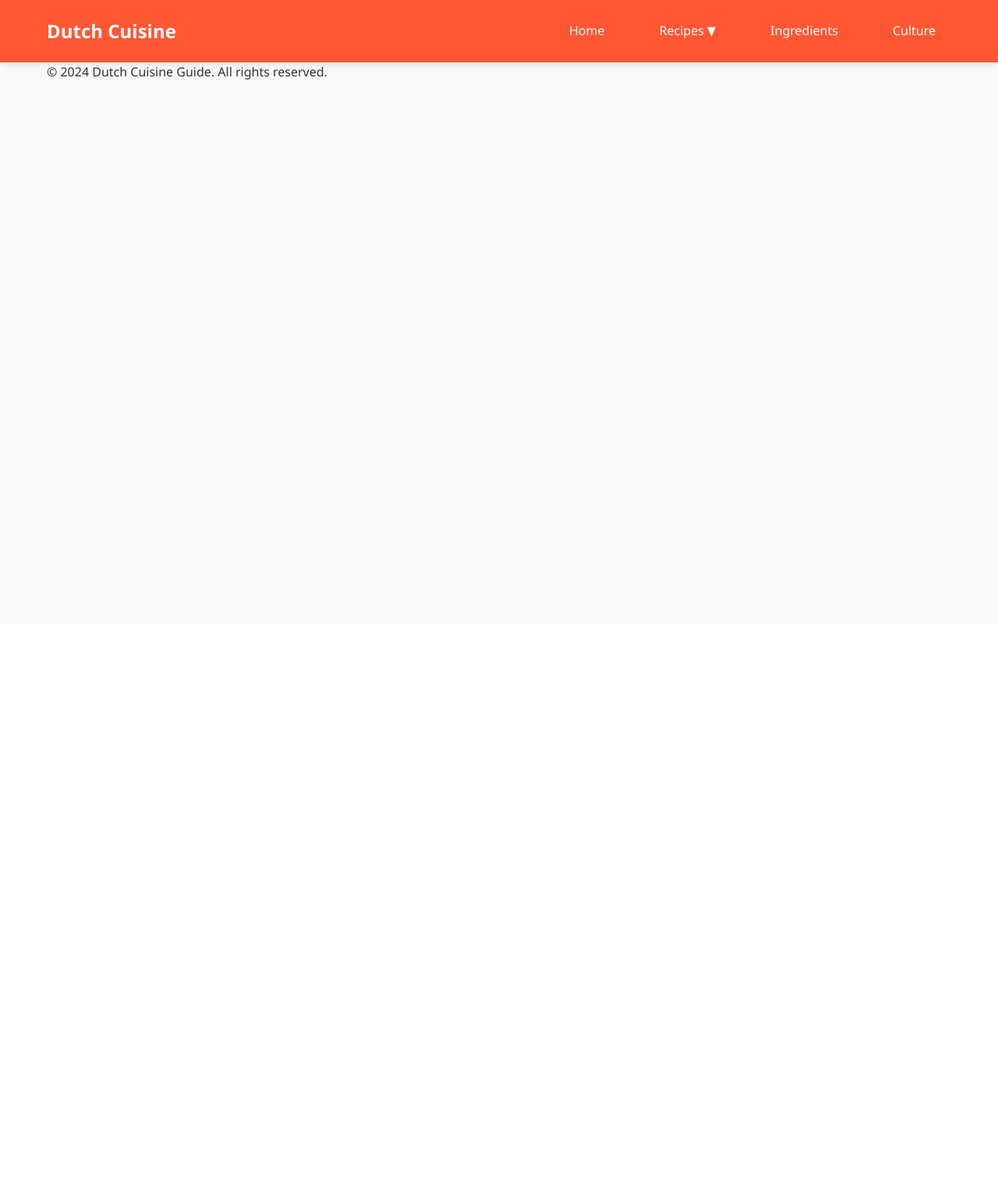
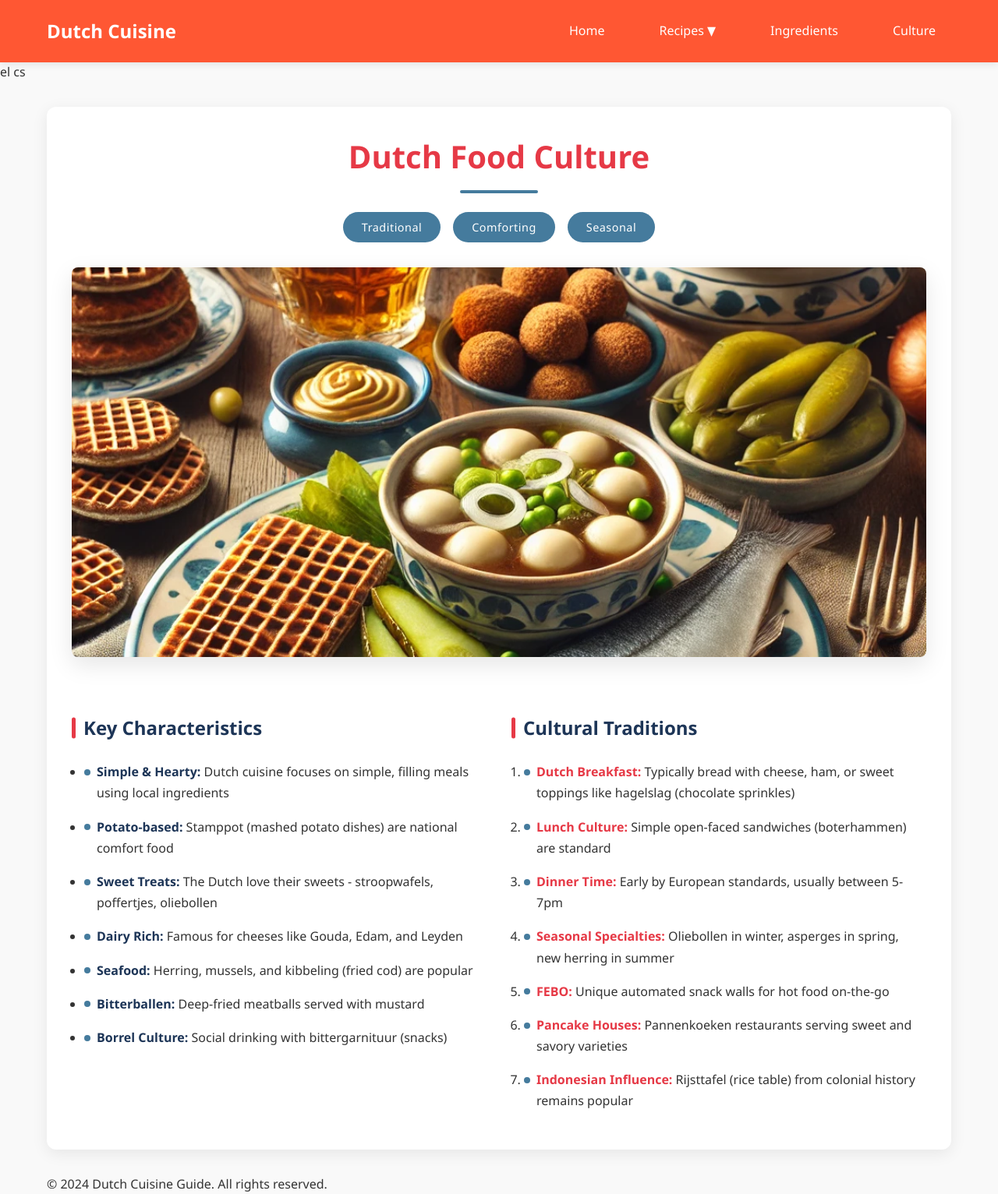
Before and after one commit to iguisado228/holanda, a PHP site: template WEB/src/views/culture.php in a window 1280 px wide. Shown: the whole page at 78% size. Before the commit the page ends 102 px from the top, so only its background shows below. Run offline with PHP 8.4, Linux system fonts and the light colour scheme; the template is opened without the code that fills it, so the values that code supplies are empty; some web fonts are replaced.

Commit message:
cuturaren atala amaitua

```diff
--- a/WEB/public/css/styles.css
+++ b/WEB/public/css/styles.css
@@ -658,3 +658,152 @@ body {
         z-index: 999;
     }
 }
+
+/* Culture Page Styles */
+.culture-container {
+    max-width: 1200px;
+    margin: 2rem auto;
+    padding: 0 20px;
+}
+
+.culture-main {
+    background: white;
+    border-radius: 12px;
+    padding: 2rem;
+    box-shadow: 0 5px 20px rgba(0,0,0,0.08);
+}
+
+.culture-title {
+    color: #e63946;
+    font-size: 2.5rem;
+    text-align: center;
+    margin-bottom: 1.5rem;
+    font-weight: 700;
+    position: relative;
+    padding-bottom: 15px;
+}
+
+.culture-title:after {
+    content: '';
+    position: absolute;
+    bottom: 0;
+    left: 50%;
+    transform: translateX(-50%);
+    width: 100px;
+    height: 4px;
+    background: #457b9d;
+    border-radius: 2px;
+}
+
+.culture-tags {
+    display: flex;
+    justify-content: center;
+    gap: 1rem;
+    margin-bottom: 2rem;
+    flex-wrap: wrap;
+}
+
+.culture-tags span {
+    background: #457b9d;
+    color: white;
+    padding: 0.5rem 1.5rem;
+    border-radius: 50px;
+    font-size: 0.9rem;
+    font-weight: 500;
+    letter-spacing: 0.5px;
+}
+
+.culture-hero-img {
+    width: 100%;
+    max-height: 500px;
+    object-fit: cover;
+    border-radius: 8px;
+    margin-bottom: 2rem;
+    box-shadow: 0 10px 30px rgba(0,0,0,0.1);
+}
+
+.culture-content {
+    display: grid;
+    grid-template-columns: 1fr 1fr;
+    gap: 2rem;
+    margin-top: 2rem;
+}
+
+.culture-subtitle {
+    color: #1d3557;
+    font-size: 1.5rem;
+    margin-bottom: 1.5rem;
+    position: relative;
+    padding-left: 15px;
+}
+
+.culture-subtitle:before {
+    content: '';
+    position: absolute;
+    left: 0;
+    top: 50%;
+    transform: translateY(-50%);
+    height: 70%;
+    width: 5px;
+    background: #e63946;
+    border-radius: 3px;
+}
+
+.culture-feature-list,
+.culture-tradition-list {
+    padding-left: 1rem;
+    line-height: 1.7;
+}
+
+.culture-feature-list li,
+.culture-tradition-list li {
+    margin-bottom: 1rem;
+    padding-left: 1rem;
+    position: relative;
+}
+
+.culture-feature-list li:before,
+.culture-tradition-list li:before {
+    content: '';
+    position: absolute;
+    left: 0;
+    top: 0.6em;
+    width: 8px;
+    height: 8px;
+    border-radius: 50%;
+    background: #457b9d;
+}
+
+.culture-feature-list li strong {
+    color: #1d3557;
+}
+
+.culture-tradition-list li strong {
+    color: #e63946;
+}
+
+/* Responsive adjustments */
+@media (max-width: 900px) {
+    .culture-content {
+        grid-template-columns: 1fr;
+    }
+
+    .culture-title {
+        font-size: 2rem;
+    }
+}
+
+@media (max-width: 600px) {
+    .culture-title {
+        font-size: 1.8rem;
+    }
+
+    .culture-subtitle {
+        font-size: 1.3rem;
+    }
+
+    .culture-tags span {
+        padding: 0.4rem 1.2rem;
+        font-size: 0.8rem;
+    }
+}
--- a/WEB/src/views/culture.php
+++ b/WEB/src/views/culture.php
@@ -0,0 +1,45 @@
+<?php require_once 'parts/header.php'; ?>
+el cs
+<div class="culture-container">
+    <section class="culture-main">
+        <h1 class="culture-title">Dutch Food Culture</h1>
+
+        <div class="culture-tags">
+            <span>Traditional</span>
+            <span>Comforting</span>
+            <span>Seasonal</span>
+        </div>
+
+        <img src="../../public/img/dutchGastronomy.jpg" alt="Dutch Food Culture" class="culture-hero-img">
+
+        <div class="culture-content">
+            <div class="culture-features">
+                <h2 class="culture-subtitle">Key Characteristics</h2>
+                <ul class="culture-feature-list">
+                    <li><strong>Simple & Hearty:</strong> Dutch cuisine focuses on simple, filling meals using local ingredients</li>
+                    <li><strong>Potato-based:</strong> Stamppot (mashed potato dishes) are national comfort food</li>
+                    <li><strong>Sweet Treats:</strong> The Dutch love their sweets - stroopwafels, poffertjes, oliebollen</li>
+                    <li><strong>Dairy Rich:</strong> Famous for cheeses like Gouda, Edam, and Leyden</li>
+                    <li><strong>Seafood:</strong> Herring, mussels, and kibbeling (fried cod) are popular</li>
+                    <li><strong>Bitterballen:</strong> Deep-fried meatballs served with mustard</li>
+                    <li><strong>Borrel Culture:</strong> Social drinking with bittergarnituur (snacks)</li>
+                </ul>
+            </div>
+
+            <div class="culture-traditions">
+                <h2 class="culture-subtitle">Cultural Traditions</h2>
+                <ol class="culture-tradition-list">
+                    <li><strong>Dutch Breakfast:</strong> Typically bread with cheese, ham, or sweet toppings like hagelslag (chocolate sprinkles)</li>
+                    <li><strong>Lunch Culture:</strong> Simple open-faced sandwiches (boterhammen) are standard</li>
+                    <li><strong>Dinner Time:</strong> Early by European standards, usually between 5-7pm</li>
+                    <li><strong>Seasonal Specialties:</strong> Oliebollen in winter, asperges in spring, new herring in summer</li>
+                    <li><strong>FEBO:</strong> Unique automated snack walls for hot food on-the-go</li>
+                    <li><strong>Pancake Houses:</strong> Pannenkoeken restaurants serving sweet and savory varieties</li>
+                    <li><strong>Indonesian Influence:</strong> Rijsttafel (rice table) from colonial history remains popular</li>
+                </ol>
+            </div>
+        </div>
+    </section>
+</div>
+
+<?php require_once 'parts/footer.php'; ?>
```
Also changed, not shown: WEB/public/img/dutchGastronomy.jpg (added).
